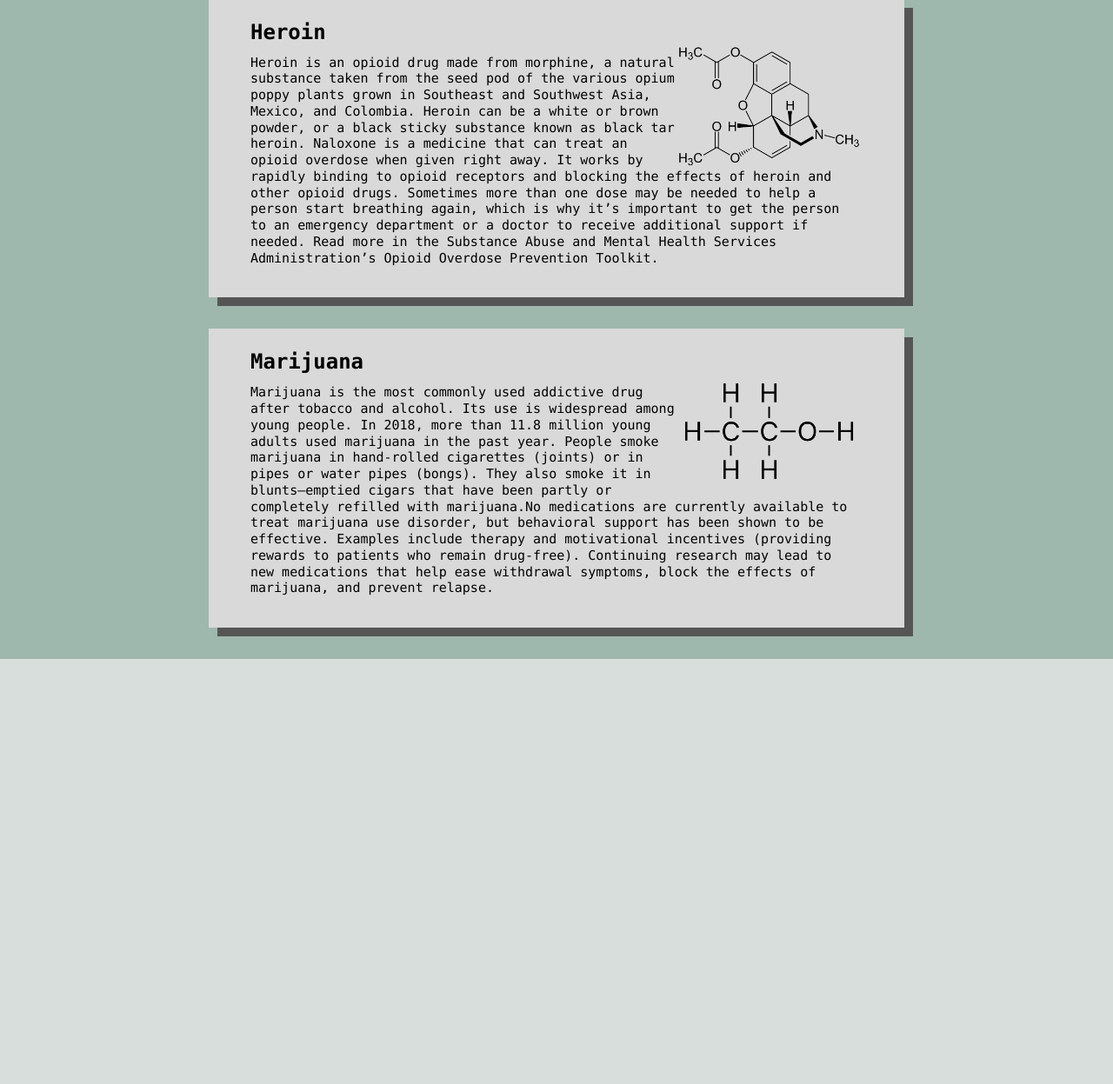
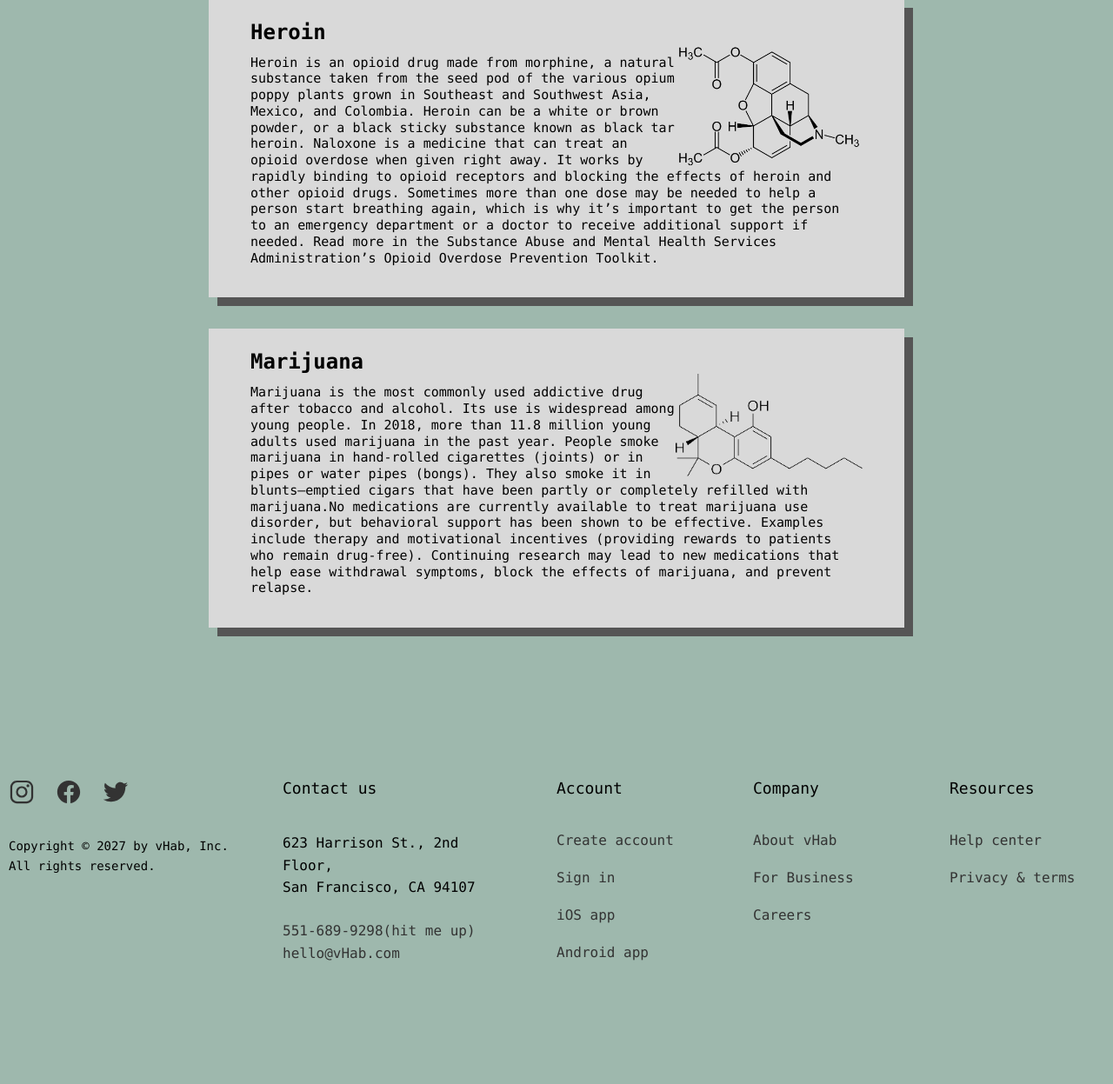
Before and after one commit to chrisprof/vhab, a Flask app: page /drug in a window 1280 px wide. Shown: the part 1280-2527 px from the top of the page at 87% size. Before the commit the page ends 2038 px from the top, so only its background shows below. Run offline with Flask 2, Linux system fonts and the light colour scheme; some libraries are stand-ins or nearby versions.

Commit message:
footer UwU

```diff
--- a/website/static/css/style.css
+++ b/website/static/css/style.css
@@ -340,3 +340,85 @@ body {
   margin-right: 300px;
   color: rgb(19, 30, 31);
 }
+
+/* FOOTER */
+
+.footer-container {
+  /* 1140px */
+  max-width: 1500px;
+  margin: 0 auto;
+}
+
+.footer {
+  margin-top: 24px;
+  padding: 128px 0;
+}
+
+.grid--footer {
+  display: grid;
+  grid-template-columns: 1.5fr 1.5fr 1fr 1fr 1fr;
+  gap: 48px;
+}
+
+.logo-col {
+  display: flex;
+  flex-direction: column;
+}
+
+.footer-logo {
+  display: block;
+  margin-bottom: 32px;
+}
+
+.social-links {
+  list-style: none;
+  display: flex;
+  gap: 24px;
+}
+
+.social-icon {
+  height: 30px;
+  width: 30px;
+}
+
+.copyright {
+  font-size: 14px;
+  line-height: 1.6;
+  margin-top: 32px;
+}
+
+.footer-heading {
+  font-size: 18px;
+  font-weight: 500;
+  margin-bottom: 40px;
+}
+
+.contacts {
+  font-style: normal;
+  font-size: 16px;
+  line-height: 1.6;
+}
+
+.address {
+  margin-bottom: 24px;
+}
+
+.footer-nav {
+  list-style: none;
+  display: flex;
+  flex-direction: column;
+  gap: 24px;
+}
+
+.footer-link:link,
+.footer-link:visited {
+  text-decoration: none;
+  color: #333;
+  font-size: 16px;
+  transition: all 0.3s;
+}
+
+.footer-link:hover,
+.footer-link:active {
+  color: #cce9dd;
+}
--- a/website/templates/base.html
+++ b/website/templates/base.html
@@ -16,11 +16,20 @@
       href="{{ url_for('static', filename='css/nav-style.css') }}"
       rel="stylesheet"
     />
-    <link rel="icon" href="{{ url_for('static', filename='images/vhabpng.png') }}">
+    <link
+      rel="icon"
+      href="{{ url_for('static', filename='images/vhabpng.png') }}"
+    />
 
     <title>vHab - a free, virtual rehab</title>
-  </head>
-  <body>
+    <script
+      type="module"
+      src="https://unpkg.com/ionicons@5.5.2/dist/ionicons/ionicons.esm.js"
+    ></script>
+    <script
+      nomodule
+      src="https://unpkg.com/ionicons@5.5.2/dist/ionicons/ionicons.js"
+    ></script>
   </head>
   <body>
     <header class="header">
@@ -35,12 +44,85 @@
       <nav>
         <ul class="main-nav-list">
           <li>
-            <a href="/resources"><button class="get-help">more resources</button></a>
+            <a href="/resources"
+              ><button class="get-help">more resources</button></a
+            >
           </li>
         </ul>
       </nav>
     </header>
+    <div>{% block content %}{% endblock %}</div>
+    <footer class="footer footer-container">
+      <div class="container grid grid--footer">
+        <div class="logo-col">
+          <ul class="social-links">
+            <li>
+              <a class="footer-link" href="#"
+                ><ion-icon class="social-icon" name="logo-instagram"></ion-icon
+              ></a>
+            </li>
+            <li>
+              <a class="footer-link" href="#"
+                ><ion-icon class="social-icon" name="logo-facebook"></ion-icon
+              ></a>
+            </li>
+            <li>
+              <a class="footer-link" href="#"
+                ><ion-icon class="social-icon" name="logo-twitter"></ion-icon
+              ></a>
+            </li>
+          </ul>
 
-    <div>{% block content %}{% endblock %}</div>
+          <p class="copyright">
+            Copyright &copy; <span class="year">2027</span> by vHab, Inc.
+            <br />All rights reserved.
+          </p>
+        </div>
+
+        <div class="address-col">
+          <p class="footer-heading">Contact us</p>
+          <address class="contacts">
+            <p class="address">
+              623 Harrison St., 2nd Floor, <br />San Francisco, CA 94107
+            </p>
+            <p>
+              <a class="footer-link" href="tel:415-201-6370"
+                >551-689-9298(hit me up)</a
+              ><br />
+              <a class="footer-link" href="mailto:hello@omnifood.com"
+                >hello@vHab.com</a
+              >
+            </p>
+          </address>
+        </div>
+
+        <nav class="nav-col">
+          <p class="footer-heading">Account</p>
+          <ul class="footer-nav">
+            <li><a class="footer-link" href="#">Create account</a></li>
+            <li><a class="footer-link" href="#">Sign in</a></li>
+            <li><a class="footer-link" href="#">iOS app</a></li>
+            <li><a class="footer-link" href="#">Android app</a></li>
+          </ul>
+        </nav>
+
+        <nav class="nav-col">
+          <p class="footer-heading">Company</p>
+          <ul class="footer-nav">
+            <li><a class="footer-link" href="#">About vHab</a></li>
+            <li><a class="footer-link" href="#">For Business</a></li>
+            <li><a class="footer-link" href="#">Careers</a></li>
+          </ul>
+        </nav>
+
+        <nav class="nav-col">
+          <p class="footer-heading">Resources</p>
+          <ul class="footer-nav">
+            <li><a class="footer-link" href="#">Help center</a></li>
+            <li><a class="footer-link" href="#">Privacy & terms</a></li>
+          </ul>
+        </nav>
+      </div>
+    </footer>
   </body>
 </html>
--- a/website/templates/drug.html
+++ b/website/templates/drug.html
@@ -90,8 +90,8 @@
         <h2>Marijuana</h2>
         <img
           class="drug-img"
-          alt="Ethanol/alcohol pic"
-          src="../static/images/alchahol.png"
+          alt="Marijuana pic"
+          src="../static/images/marijuana-removebg-preview.png"
         />
         <p>
           Marijuana is the most commonly used addictive drug after tobacco and
```
Also changed, not shown: website/static/js/home.js (+14 -14 lines), website/static/js/profile.js (+53 -48 lines), website/static/images/alchahol.png (deleted), website/static/images/flintone.png (deleted), website/static/images/marijuana-removebg-preview.png (added).
